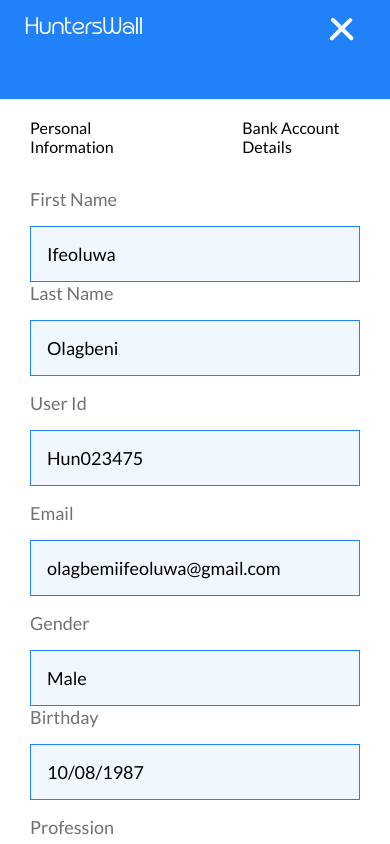
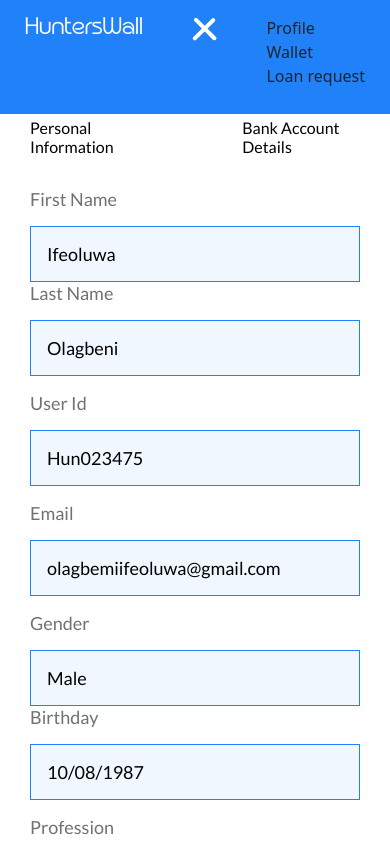
Before and after one commit to Dreezy305/HuntersWall, a Next.js app: page /dashboard in a window 390 px wide. Both pictures are taken after a click on the icon 339 px from the left and 29 px from the top of the page. Built offline with nearby package versions, Linux system fonts and the light colour scheme; no server answers.

Commit message:
firebase auth

```diff
--- a/pages/dashboard.js
+++ b/pages/dashboard.js
@@ -84,7 +84,7 @@ function dashboard() {
   return (
     <>
       <div className="dashboard">
-        {/* <div className="mobileFirst"></div> */}
+        {/* <div className="" style={{ background: mobileBg }}> */}
         <div className="mobile" style={{ background: mobileBg }}>
           <div className="left_text">
             <h3 className="mb-5" style={{ color: mobileColor }}>
@@ -151,7 +151,18 @@ function dashboard() {
               </svg>
             )}
           </div>
+
+          {mobileMenu && (
+            <>
+              <ul className="list-unstyled">
+                <li>Profile</li>
+                <li>Wallet</li>
+                <li>Loan request</li>
+              </ul>
+            </>
+          )}
         </div>
+
         <div className="dashboard_left">
           <SideBar handleClick={(t) => handleClick(t)} />
         </div>
--- a/styles/dashboard.scss
+++ b/styles/dashboard.scss
@@ -29,10 +29,18 @@
   }
 
   .mobileFirst {
-    display: flex;
-    flex-direction: column;
-    z-index: 99;
+    // display: flex;
+    // justify-content: space-between;
+    // align-items: baseline;
+    // position: absolute;
+    // top: 0px;
+    // width: 100%;
+    // margin-top: 0px;
+    // padding: 10px 25px;
+    // height: auto;
+    // z-index: 99;
   }
+
   .mobile {
     display: flex;
     justify-content: space-between;
```
